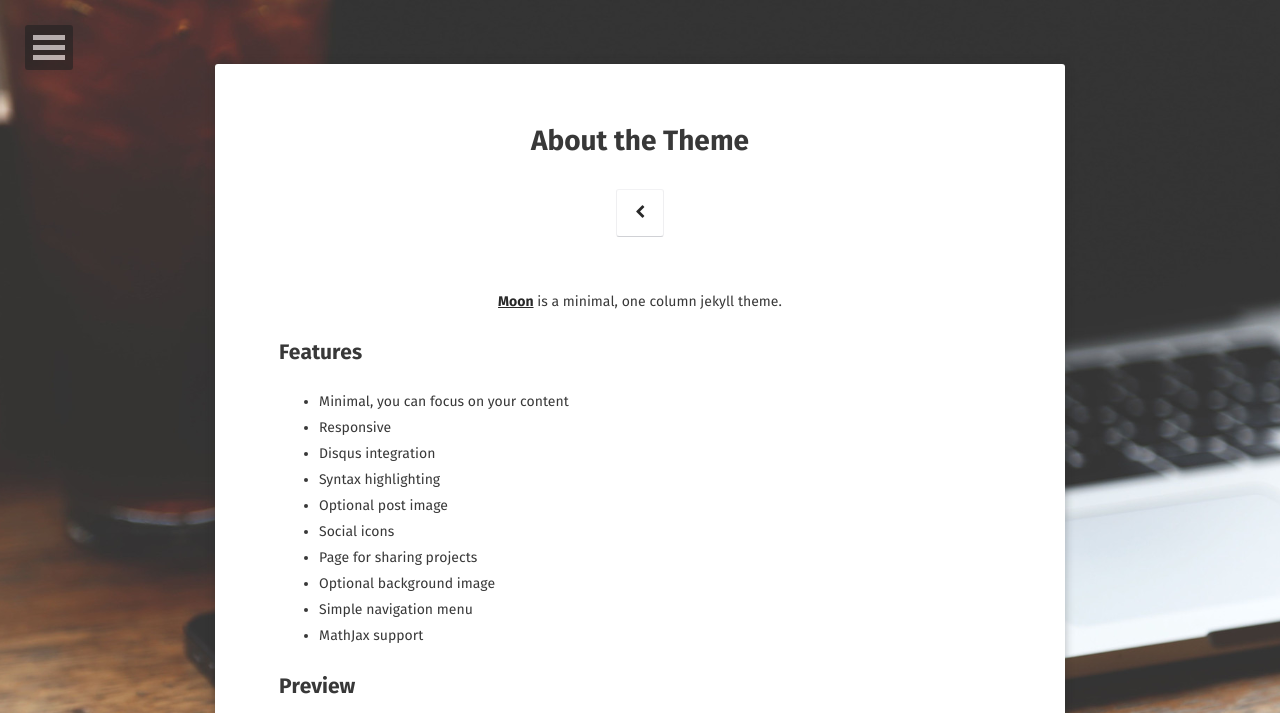
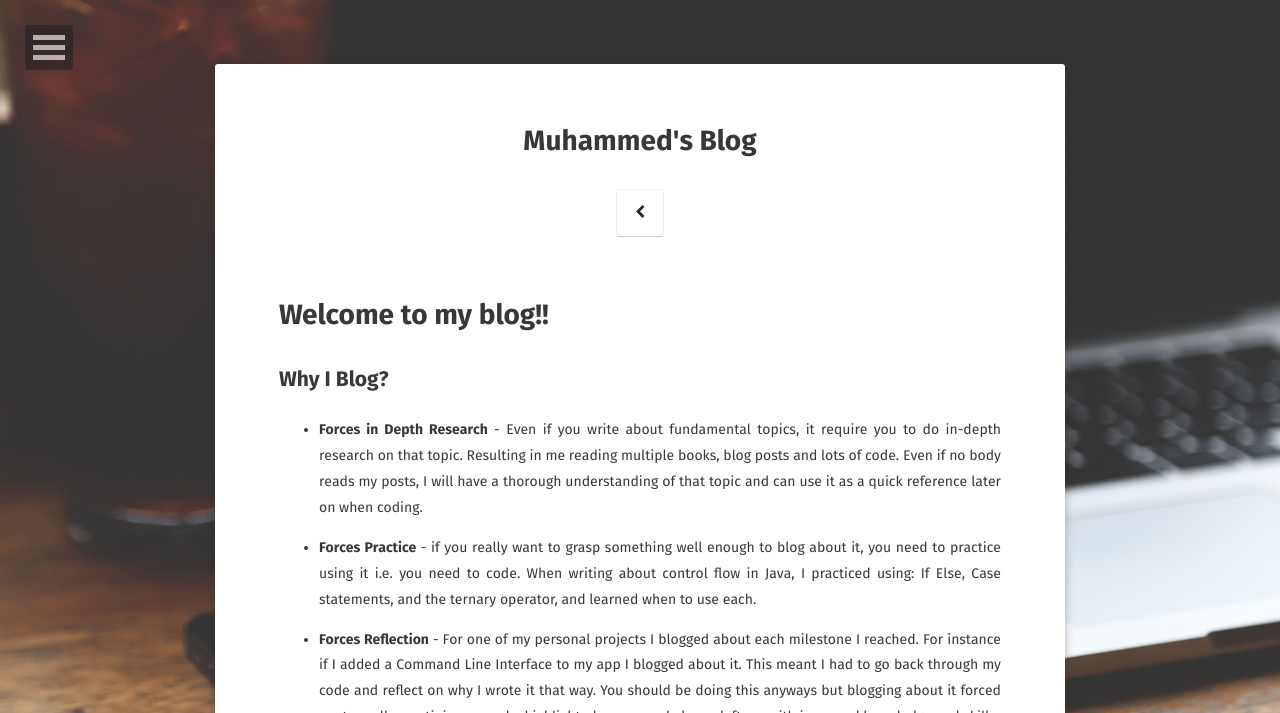
Before and after one commit to MuhammedMujahid/portfolio-blog, a Jekyll site: the page built from about/index.md, in a window 1280 px wide. Shown: the top 713 px of the page. Built offline with Jekyll 4.4.1, drawn with Linux system fonts in a browser that asks for light colours; some web fonts are replaced; some of the changed text lies outside the part shown; grey boxes are pictures that could not be loaded.

Commit message:
about us content

```diff
--- a/about/index.md
+++ b/about/index.md
@@ -1,37 +1,21 @@
 ---
 layout: page
-title: About the Theme
+title: Muhammed's Blog
 tags: [about, Jekyll, theme, moon]
-date: 2016-03-21
+date: 2017-05-26
 comments: false
 ---
 
-<center><a href="http://taylantatli.github.io/Moon"><b>Moon</b></a> is a minimal, one column jekyll theme.</center>
+# Welcome to my blog!!
 
-## Features
-* Minimal, you can focus on your content
-* Responsive
-* Disqus integration
-* Syntax highlighting
-* Optional post image
-* Social icons
-* Page for sharing projects
-* Optional background image
-* Simple navigation menu
-* MathJax support
+## Why I Blog?
 
-## Preview
+- **Forces in Depth Research** - Even if you write about fundamental topics, it require you to do in-depth research on that topic. Resulting in me reading multiple books, blog posts and lots of code. Even if no body reads my posts, I will have a thorough understanding of that topic and can use it as a quick reference later on when coding.
 
-{% capture images %}
-    https://cloud.githubusercontent.com/assets/754514/14509720/61c61058-01d6-11e6-93ab-0918515ecd56.png
-    https://cloud.githubusercontent.com/assets/754514/14509716/61ac6c8e-01d6-11e6-879f-8308883de790.png
-{% endcapture %}
-{% include gallery images=images caption="Screenshots of Moon Theme" cols=2 %}
+- **Forces Practice** - if you really want to grasp something well enough to blog about it, you need to practice using it i.e. you need to code. When writing about control flow in Java, I practiced using: If Else, Case statements, and the ternary operator, and learned when to use each.
 
-See a [live version of Moon](http://taylantatli.github.io/Moon) hosted on GitHub.
+- **Forces Reflection** - For one of my personal projects I blogged about each milestone I reached. For instance if I added a Command Line Interface to my app I blogged about it. This meant I had to go back through my code and reflect on why I wrote it that way. You should be doing this anyways but blogging about it forced me to really scrutinize my code, highlighted errors, and always left me with improved knowledge and skills.
 
-## Getting Started
+- **Creates References** - I already mentioned this in #1 but I think it warrants its own spot in this list. Once you’ve written a post on a topic you can refer back to it anytime. This reduces time spent brushing up on a topic because you know exactly where to find your post.
 
-To learn how to install and use this theme check out the [Setup Guide](http://taylantatli.me/Moon/moon-theme/) for more information.
-
-[Install Moon](https://github.com/TaylanTatli/Moon){: .btn}
+- **Creates a Timeline of Your Progress** - by blogging consistently while you’re learning to program, you’re chronicling the evolution of your skills. Seeing my progress from post to post has been incredibly rewarding and keeps me motivated. I’ve also been told that potential employers like to see this as well, so if a side effect is it helps me/you get a job, SWEET!
```
Also changed, not shown: _posts/2017-05-26-Test-Post.md (+1 -0 lines), _posts/2017/may/2017-05-28-Arrays-and-Linked-Lists.md (+1 -0 lines).
